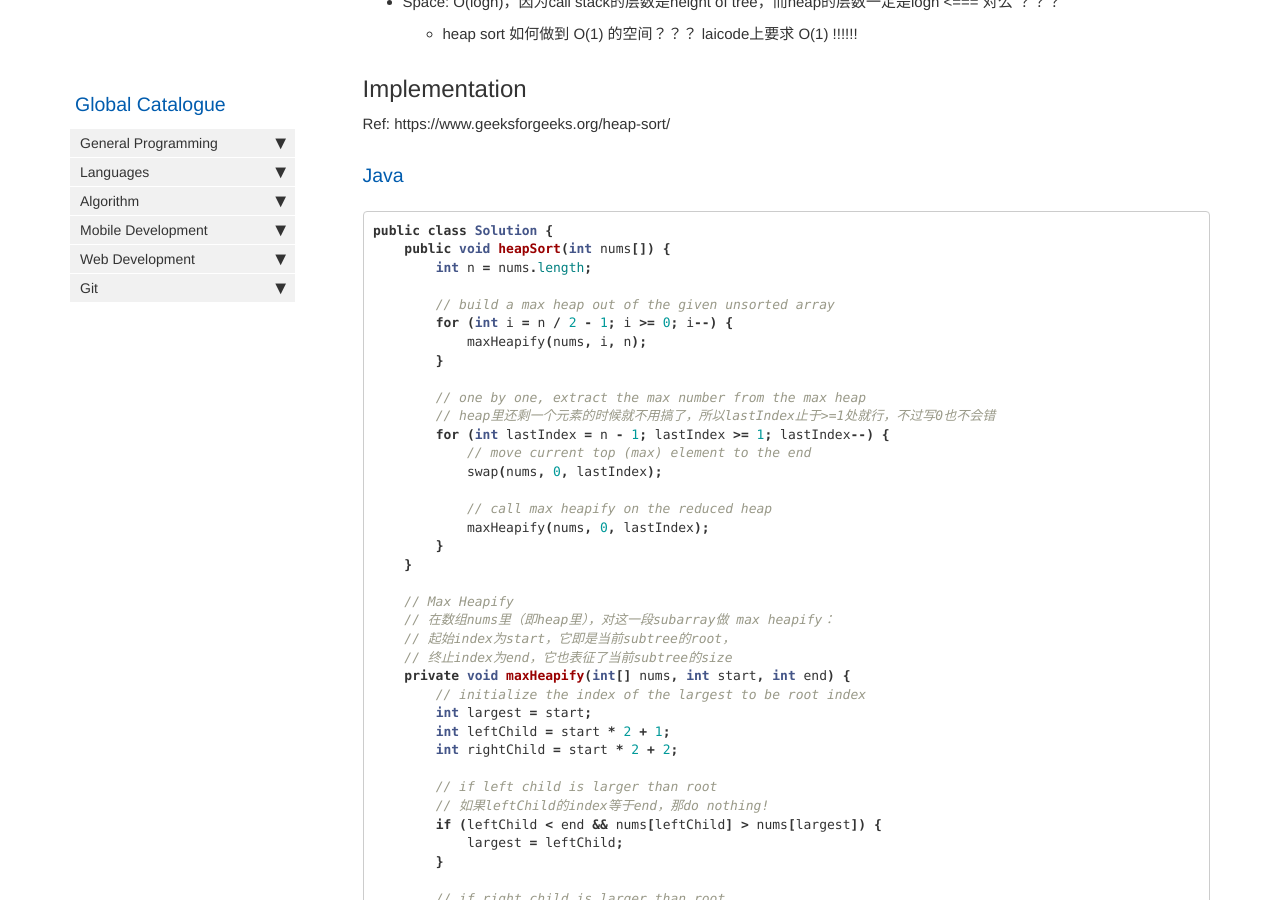
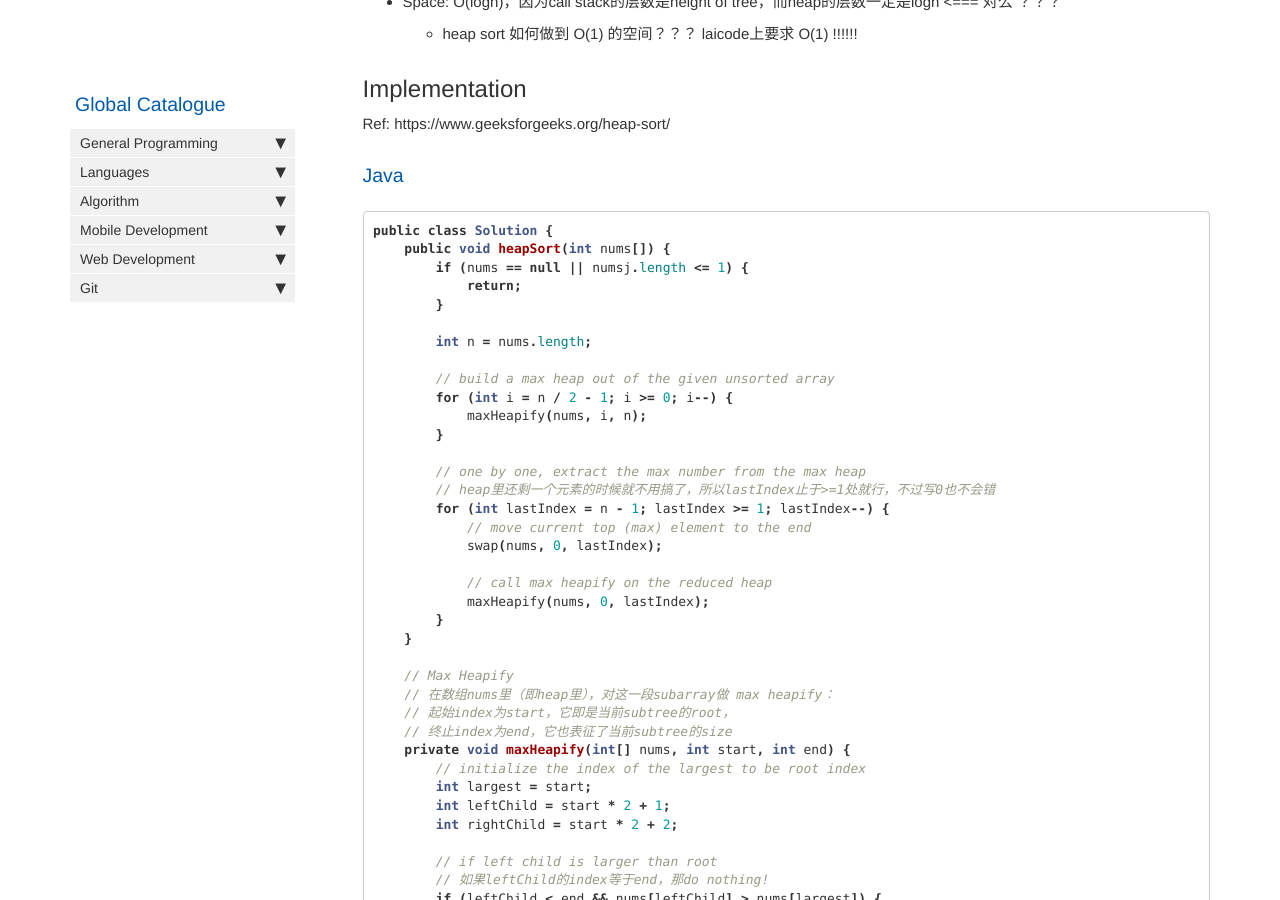
Before and after one commit to HungryOrc/hungryorc.github.io, a Jekyll site: the page built from pages/algorithm/algorithm_heap_sort_and_heapify.md, in a window 1280 px wide and 900 px high, scrolled down 715 px. Built offline with Jekyll 4.4.1, drawn with Linux system fonts in a browser that asks for light colours; nearby versions of some CDN libraries; comment, search, counter and statistics services are not loaded.

Commit message:
Update algorithm_heap_sort_and_heapify.md

````diff
--- a/pages/algorithm/algorithm_heap_sort_and_heapify.md
+++ b/pages/algorithm/algorithm_heap_sort_and_heapify.md
@@ -32,6 +32,10 @@ Ref: https://www.geeksforgeeks.org/heap-sort/
 ```java
 public class Solution {
     public void heapSort(int nums[]) {
+        if (nums == null || numsj.length <= 1) {
+            return;
+        }
+
         int n = nums.length;
 
         // build a max heap out of the given unsorted array
````
